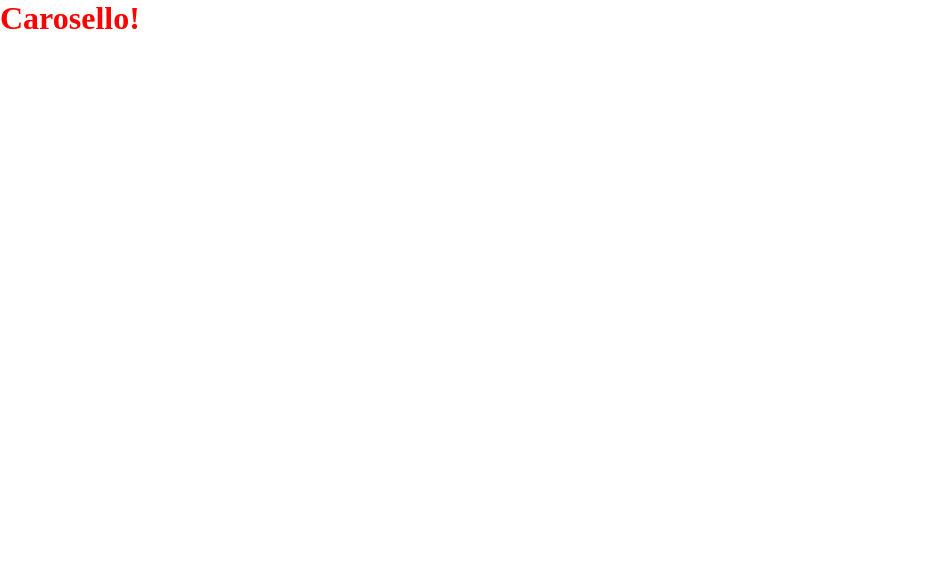
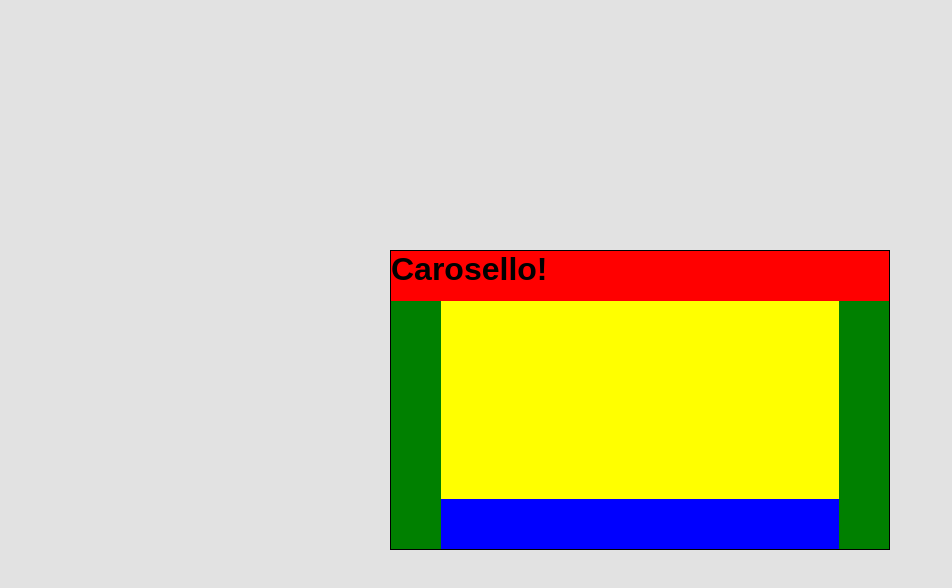
Before and after one commit to guidimarco/js-jq-carousel, a plain HTML site: page index.html in a window 1280 px wide. Shown: the whole page, without its empty margins (0-952 px from the left). Drawn offline with nearby package versions, Linux system fonts and the light colour scheme.

Commit message:
realizzato layout

```diff
--- a/assets/style.css
+++ b/assets/style.css
@@ -1,9 +1,68 @@
+/* RESET E NORMALIZZAZIONE */
 * {
     margin: 0;
     padding: 0;
     box-sizing: border-box;
 }
 
-h1 {
-    color: red;
+body {
+    font-family: sans-serif;
 }
+
+/* #WRAPPER */
+#wrapper {
+    display: flex;
+    justify-content: center;
+    align-items: center;
+
+    height: 100vh;
+    background-color: #e2e2e2;
+}
+
+/* #CAROUSEL-CONTAINER */
+/* <1-fold */
+#carousel-container {
+    width: 500px;
+    height: 300px;
+    border: 1px solid black;
+}
+
+/* #CAROUSEL-CONTAINER --> .TITLE */
+/* #2-fold */
+#carousel-container .title {
+    height: 50px;
+    background-color: red;
+}
+/* #/2-fold END TITLE */
+
+/* #CAROUSEL-CONTAINER --> .CAROUSEL */
+/* #2-fold */
+#carousel-container .carousel {
+    display: flex;
+    justify-content: space-between;
+    align-items: stretch;
+    height: calc(100% - 50px);
+    background-color: yellow;
+}
+
+.carousel .prev,
+.carousel .next {
+    width: 50px;
+    background-color: green;
+}
+
+.carousel .prev:hover,
+.carousel .next:hover {
+    /* background-color: green; */
+}
+
+.carousel .dots {
+    align-self: flex-end;
+    flex-grow: 1;
+    height: 50px;
+    background-color: blue;
+}
+
+/* #/2-fold END CAROUSEL */
+
+/* </1-fold END CAROUSEL-CONTAINER */
--- a/index.html
+++ b/index.html
@@ -11,7 +11,41 @@
 
     </head>
     <body>
-        <h1>Carosello!</h1>
+        <div id="wrapper">
+            <!-- START DIV CAROUSEL -->
+            <div id="carousel-container">
+                <!-- TOP DIV: title of carousel container -->
+                <div class="title">
+                    <h1>Carosello!</h1>
+                </div><!-- END TOP DIV: title -->
+
+                <!-- BTM DIV: img carousel -->
+                <div class="carousel">
+                    <!-- IMG LIST -->
+
+
+                    <!-- SX PART: whit previus img link -->
+                    <div class="prev">
+
+                    </div>
+
+                    <!-- BTM-DOWN PART: with dots link to img -->
+                    <div class="dots">
+
+                    </div>
+
+                    <!-- DX PART: whit next img link -->
+                    <div class="next">
+
+                    </div>
+
+                </div><!-- END BTM DIV: img carousel -->
+
+            </div><!-- END DIV CAROUSEL -->
+
+        </div>
+
+
 
 
         <!-- JS link: jquery, main js -->
```
